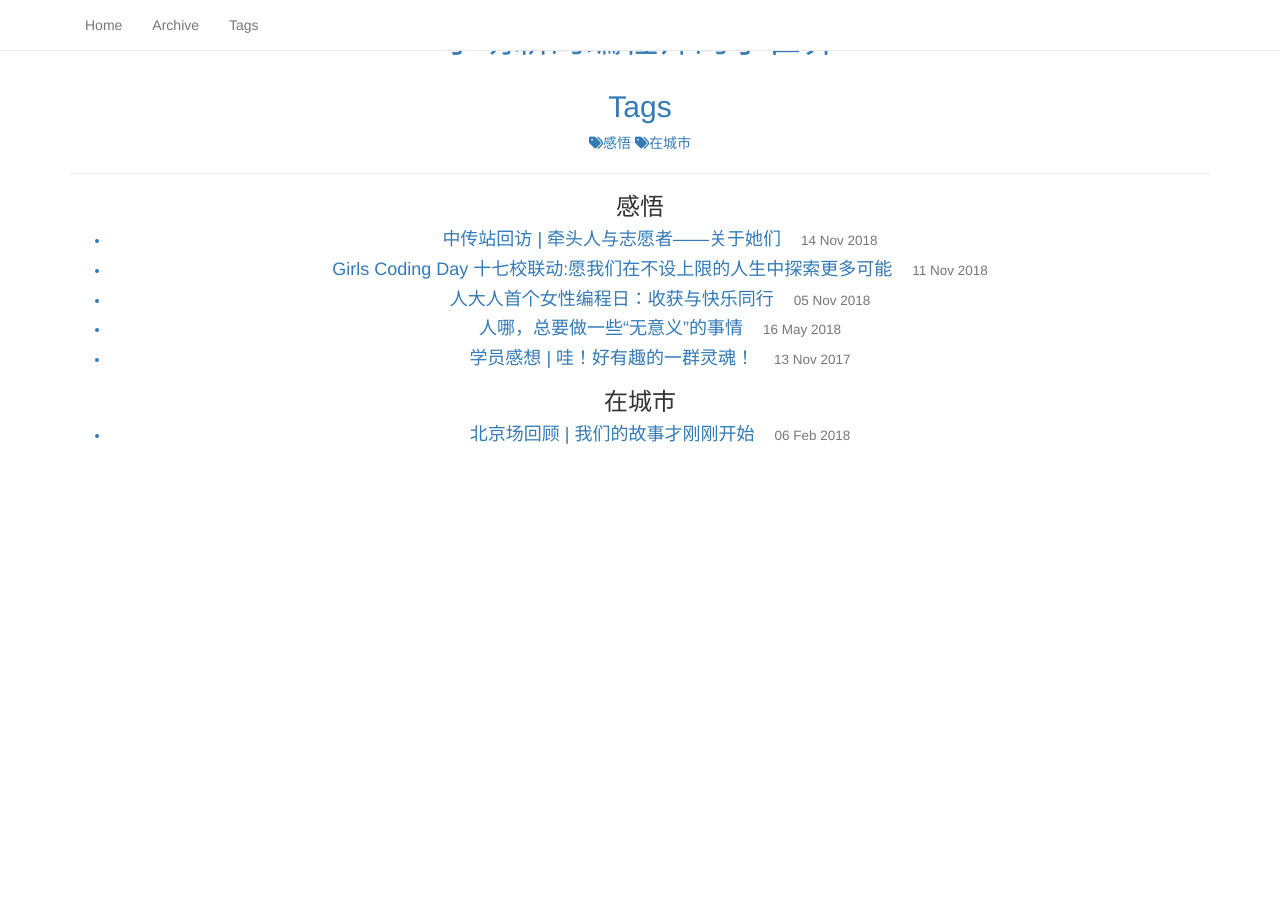
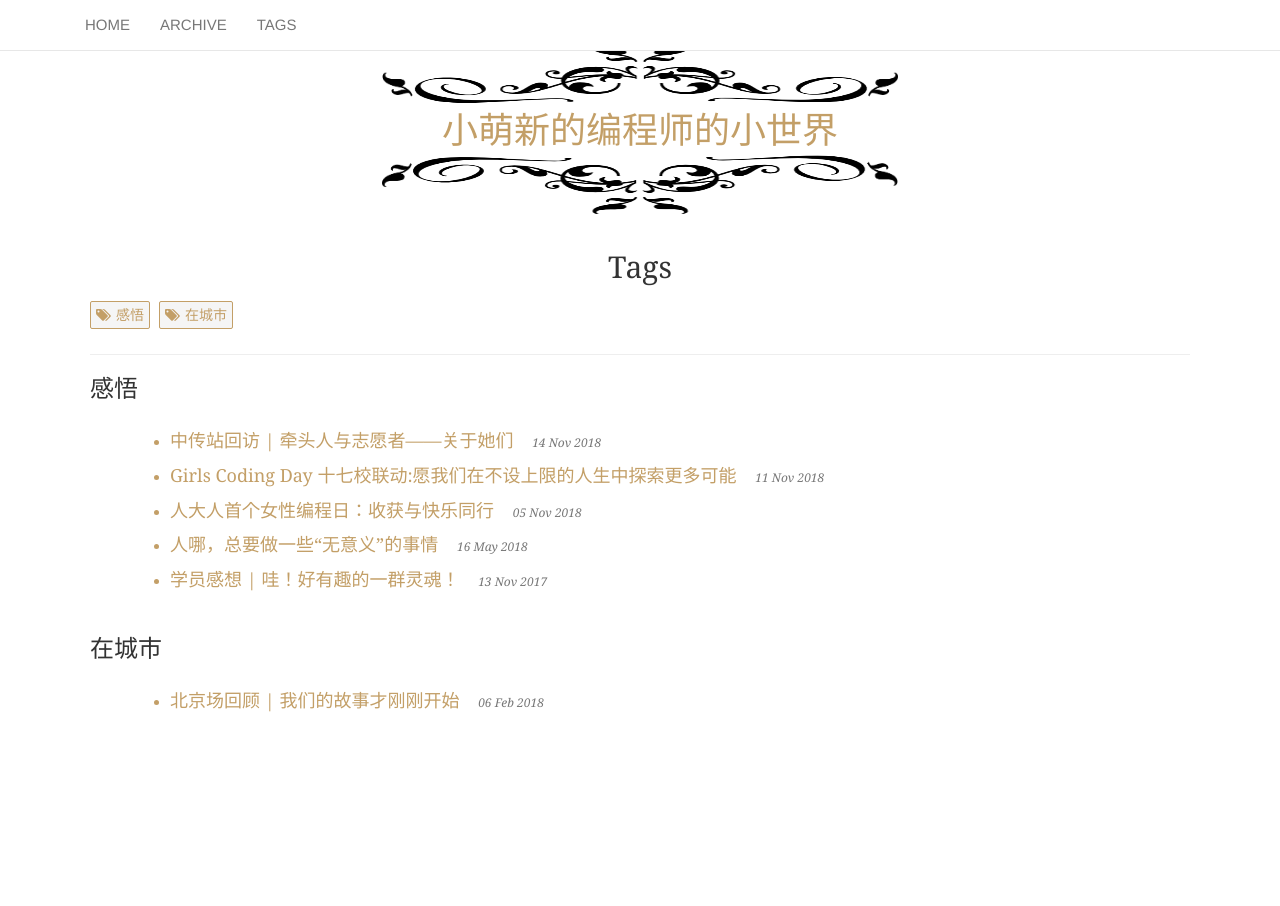
Before and after one commit to TMH268/my-new-blog, a Jekyll site: the page built from tags.html, in a window 1280 px wide. Built offline with Jekyll 4.4.1, drawn with Linux system fonts in a browser that asks for light colours; nearby versions of some CDN libraries; library files that are not in the unit come from our copies.

Commit message:
更新文件

```diff
--- a/_config.yml
+++ b/_config.yml
@@ -1,5 +1,5 @@
 # "/" + 仓库的名字. 资源文件的路径组成部分
-baseurl: "my-new-blog"
+baseurl: "/my-new-blog"
 
 # 网页的标题
 title: "小萌新的编程师的小世界"
```
